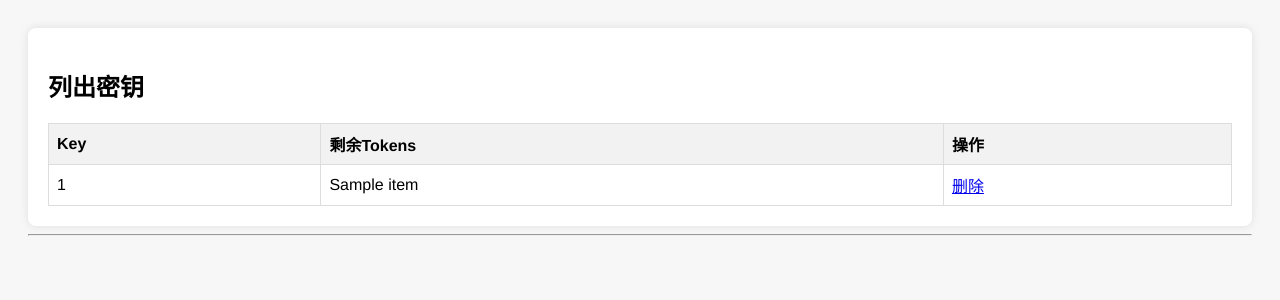
After one commit to Kakune55/PyGetGPT, a Flask app: template templates/keylist.html in a window 1280 px wide. The commit adds this page. Shown: the top 300 px of the page. Run offline with Flask 3, Linux system fonts and the light colour scheme; the template is opened without the code that fills it: most values are stand-ins (such as "Sample title", 1, 10 or a date in 2020); parts of the project's set-up code (start-up, migrations or seed data) failed here and were passed over.

Commit message:
完成后台管理页面-列出密钥与删除功能

```diff
--- a/main.py
+++ b/main.py
@@ -70,8 +70,33 @@ def login():
 @app.route('/admin')
 def admin():
     if "admin" in flask.session :
-        return "管理页"
+        status = {}
+        status["db"] = db.dbIsOK()
+        return flask.render_template("status.html" ,status=status)
     return "未登录"
+
+
+@app.route('/admin/list')
+def adminList():
+    if "admin" in flask.session :
+        data = db.getAllKey()
+        return flask.render_template("keylist.html",data=data)
+    return "未登录 "
+
+@app.route('/admin/createkey')
+def createkey():
+    if "admin" in flask.session :
+        return flask.render_template("createKey.html")
+    return "未登录 "
+
+@app.route('/admin/operate', methods=['POST','GET'])
+def operate():
+    if "admin" in flask.session :
+        if flask.request.args['type'] == "del":
+            if db.delKey(flask.request.args['target']):
+                return "成功 <a href='javascript:;' onclick='self.location=document.referrer;'>返回上一页并刷新</a>"
+            return "失败 <a href='javascript:;' onclick='self.location=document.referrer;'>返回上一页并刷新</a>"
+    return "拒绝访问"
 
 
 if __name__ == '__main__':
--- /dev/null
+++ b/templates/keylist.html
@@ -0,0 +1,68 @@
+<!DOCTYPE html>
+<html lang="zh-CN">
+
+<head>
+	<meta charset="UTF-8">
+	<title>列出密钥</title>
+	<style>
+		body {
+			font-family: "Helvetica Neue", Helvetica, Arial, sans-serif;
+			background-color: #f7f7f7;
+			padding: 20px;
+		}
+
+		.container {
+			background-color: #fff;
+			padding: 20px;
+			border-radius: 8px;
+			box-shadow: 0 0 10px rgba(0, 0, 0, 0.1);
+		}
+
+		table {
+			width: 100%;
+			border-collapse: collapse;
+		}
+
+		th,
+		td {
+			border: 1px solid #ddd;
+			padding: 8px;
+			text-align: left;
+		}
+
+		th {
+			background-color: #f2f2f2;
+		}
+	</style>
+</head>
+
+<body>
+	<div class="container">
+		<h2>列出密钥</h2>
+		<table>
+			<thead>
+				<tr>
+					<th>Key</th>
+					<th>剩余Tokens</th>
+					<th>操作</th>
+				</tr>
+			</thead>
+			<tbody>
+				{% for item in data %}
+				<tr>
+					<td>{{item[0]}}</td>
+					<td>{{item[1]}}</td>
+					<td><a href="/admin/operate?type=del&target={{item[0]}}">删除</a></td>
+				</tr>
+				{% endfor %}
+			</tbody>
+		</table>
+	</div>
+	<hr/>
+
+	<script>
+		// 在这里可以添加一些交互逻辑，例如点击某个状态显示更多信息
+	</script>
+</body>
+
+</html>
--- a/templates/login.html
+++ b/templates/login.html
@@ -56,7 +56,6 @@
             <button type="submit" class="login-button">登录</button>
         </form>
     </div>
-
     <script>
 
     </script>
```
Also changed, not shown: db.py (+54 -0 lines), templates/status.html (+44 -9 lines).
